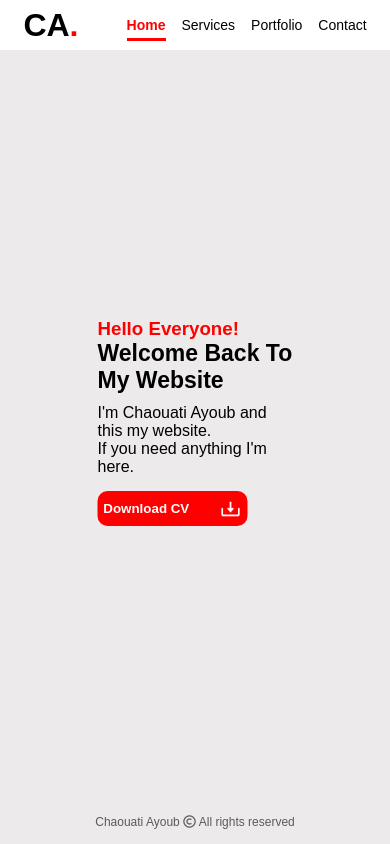
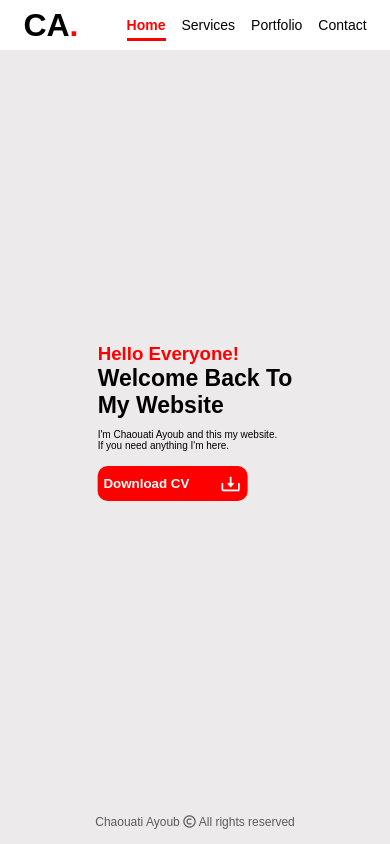
Before and after one commit to chaouayoub842-lgtm/chaouatiayoub, a plain HTML site: page index.html in a window 390 px wide. Drawn offline with Linux system fonts and the light colour scheme.

Commit message:
Add files via upload

```diff
--- a/style.css
+++ b/style.css
@@ -109,7 +109,7 @@ header .text {
     font-size: 23px;
   }
 
-  header .text p{
+  header .paragraph p{
     font-size: 10px;
   }
 }
```
